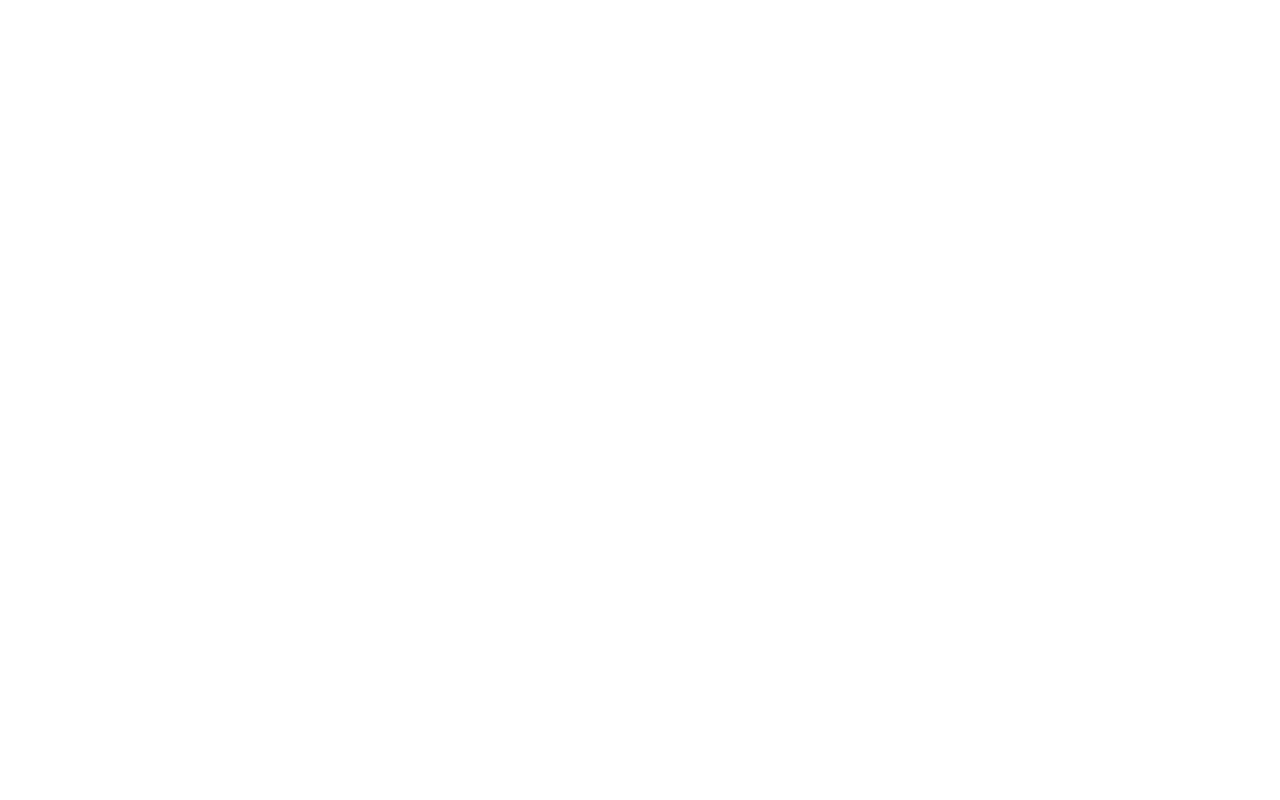
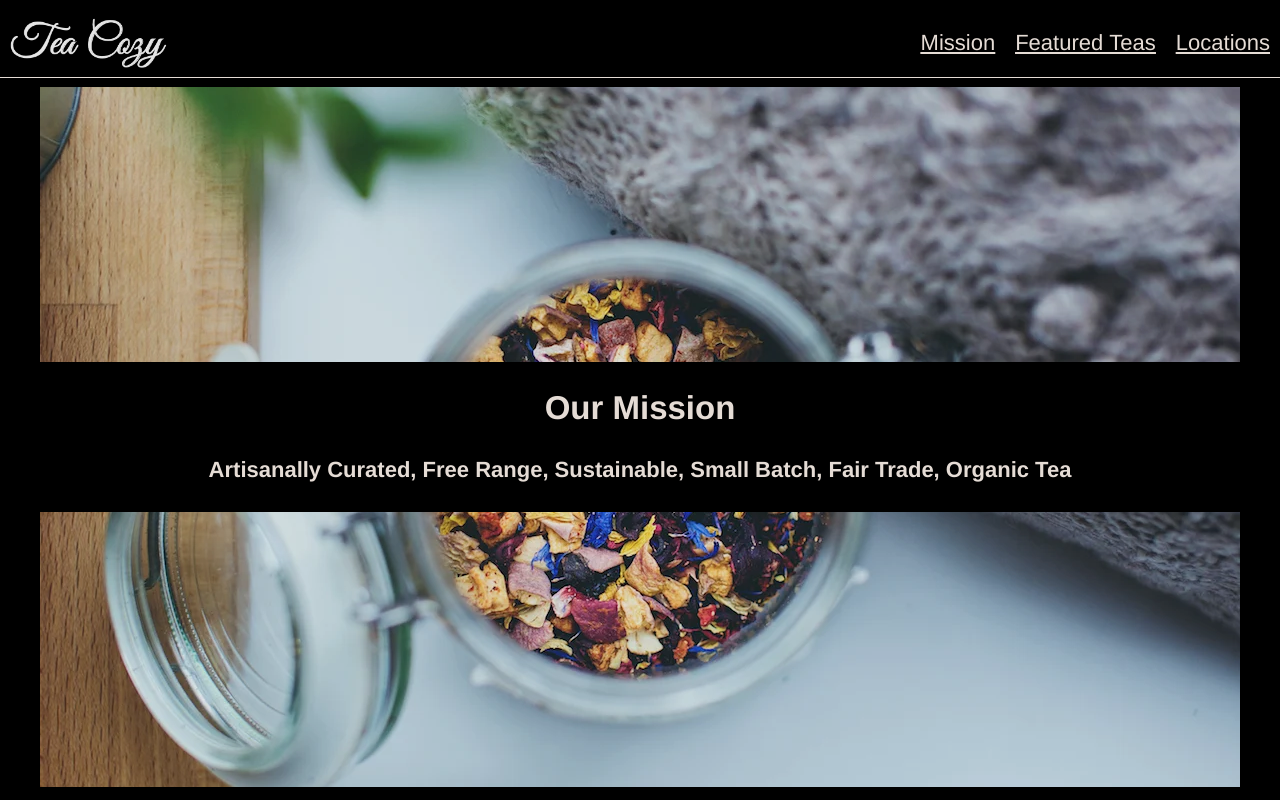
Before and after one commit to fquinn454/TeaCozy, a plain HTML site: page index.html in a window 1280 px wide. Drawn offline with Linux system fonts and the light colour scheme.

Commit message:
Added mission statement

```diff
--- a/index.html
+++ b/index.html
@@ -5,5 +5,26 @@
   <link rel="stylesheet" href="style.css" type="text/css" />
 </head>
   <body>
+    <!--Logo and Nav Bar-->
+    <header>
+        <img alt="Tea Cozy" src="./images/img-tea-cozy-logo.webp">
+        <nav>
+            <ul>
+                <li><a href="">Mission</a></li>
+                <li><a href="">Featured&nbspTeas</a></li>
+                <li><a href="">Locations</a></li>
+            </ul>
+        </nav>
+    </header>
+    <!--
+
+    -->
+    <section class="mission">
+        <div>
+            <h2>Our Mission</h2>
+            <h4>Artisanally Curated, Free Range, Sustainable, Small Batch, Fair Trade, Organic Tea</h4>
+        </div>
+    </section>
+
   </body>
 </html>
--- a/style.css
+++ b/style.css
@@ -0,0 +1,58 @@
+body{
+    font-family: Helvetica;
+    font-size:22px;
+    color:seashell;
+    background-color: black;
+    opacity: 0.9;
+    display: flex;
+    justify-content: center;
+}
+
+header{
+    position: fixed;
+    display: flex;
+    justify-content:space-between;
+    align-items: center;
+    width: 100%;
+    height: 69px;
+    border-bottom: 1px solid seashell;
+}
+
+header img{
+    margin-left:10px;
+    height:50px;
+}
+
+header ul{
+    display: flex;
+    justify-items: flex-start;
+    align-items: center;
+}
+
+header li{
+    list-style-type: none;
+    text-decoration: underline;
+    margin: 0 10px;
+}
+
+header a{
+    color:seashell;
+}
+
+.mission{
+    background-image: url(./images/img-mission-background.webp);
+    height: 700px;
+    width: 1200px;
+    display: flex;
+    flex-direction: column;
+    justify-content: center;
+    align-items: center;
+    text-align: center;
+    position: relative;
+    top:79px
+}
+
+.mission div{
+    background-color: black;
+    width:100%;
+}
```
